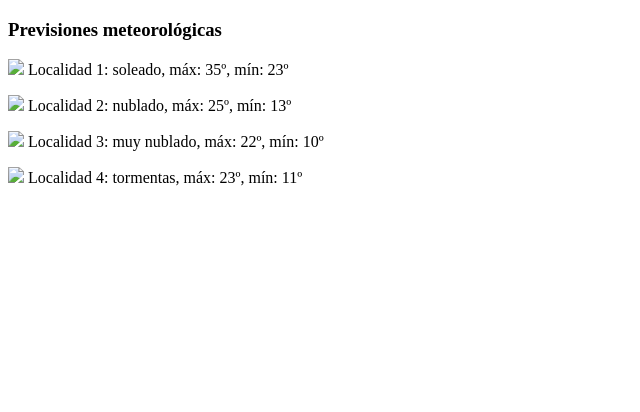
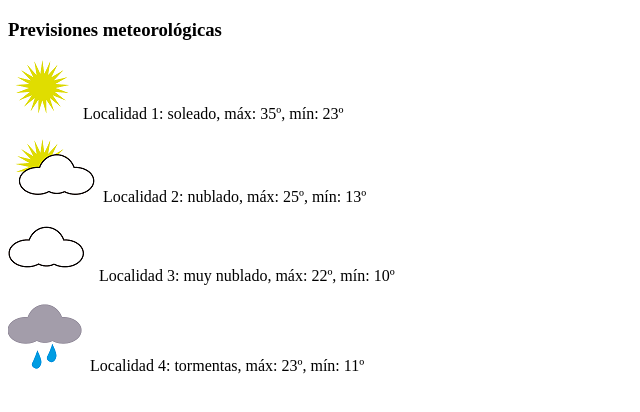
Before and after one commit to Moises-mg/DI-Test, a plain HTML site: page Index.html in a window 1280 px wide. Shown: the whole page, without its empty margins (0-640 px from the left). Drawn offline with Linux system fonts and the light colour scheme.

Commit message:
Update Index.html

```diff
--- a/Index.html
+++ b/Index.html
@@ -8,13 +8,13 @@
 
 <body>
     <h3>Previsiones meteorológicas</h3>
-        <p id="localidad1"><img src="imagenes/El tiempo/sol.png" /> Localidad 1: soleado, máx: 35º, mín:
+        <p id="localidad1"><img src="/El tiempo/sol.png" /> Localidad 1: soleado, máx: 35º, mín:
         23º</p>
-        <p id="localidad2"><img src="imagenes/El tiempo/nublado.png" /> Localidad 2: nublado, máx: 25º,
+        <p id="localidad2"><img src="/El tiempo/nublado.png" /> Localidad 2: nublado, máx: 25º,
         mín: 13º</p>
-        <p id="localidad3"><img src="imagenes/El tiempo/nube.png" /> Localidad 3: muy nublado, máx: 22º,
+        <p id="localidad3"><img src="/El tiempo/nube.png" /> Localidad 3: muy nublado, máx: 22º,
         mín: 10º</p>
-        <p id="localidad4"><img src="imagenes/El tiempo/lluvia.png" /> Localidad 4: tormentas, máx:
+        <p id="localidad4"><img src="/El tiempo/lluvia.png" /> Localidad 4: tormentas, máx:
         23º, mín: 11º</p>
 </body>
 </html>
```
